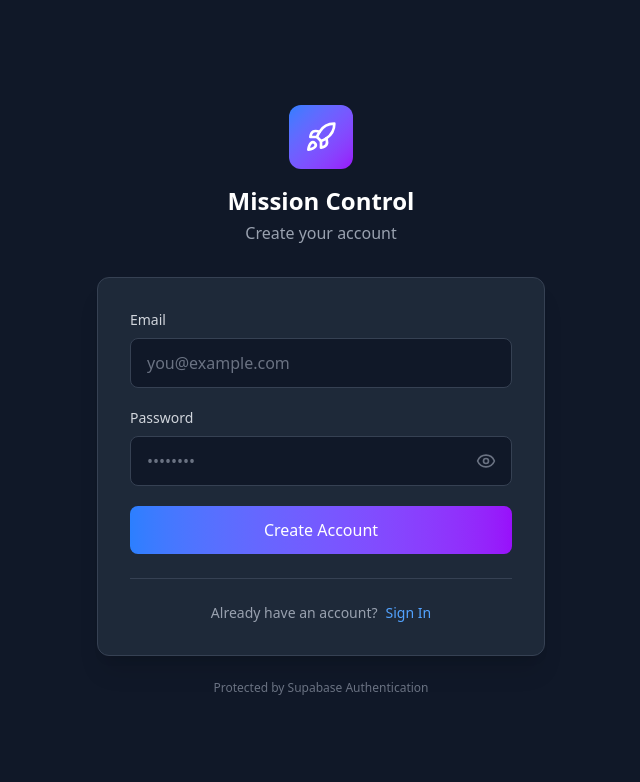
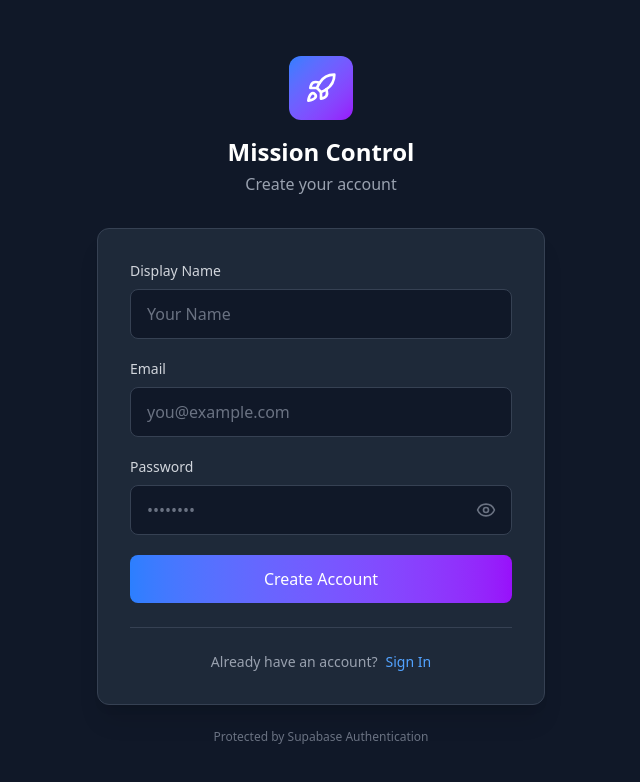
Before and after one commit to webcanvasai/mission-control-frontend, a React (Vite) app: page /login in a window 1280 px wide. Both pictures are taken after a click on the button "Sign Up". Shown: the top 782 px of the page, without its empty margins (319-959 px from the left). Built offline with nearby package versions, Linux system fonts and the light colour scheme.

Commit message:
Add display name support to signup and UI
- Added display name field to signup form
- Pass display name to Supabase user metadata
- Show display name in header instead of email
- Fallback to email if no display name set

```diff
--- a/src/components/Header.tsx
+++ b/src/components/Header.tsx
@@ -54,7 +54,7 @@ export function Header() {
             <div className="flex items-center gap-3">
               <div className="text-right">
                 <p className="text-sm text-white font-medium truncate max-w-[150px]">
-                  {user.email}
+                  {user.user_metadata?.display_name || user.email}
                 </p>
                 {role && (
                   <span className={`inline-flex items-center gap-1 text-xs px-2 py-0.5 rounded-full border ${ROLE_COLORS[role]}`}>
--- a/src/contexts/AuthContext.tsx
+++ b/src/contexts/AuthContext.tsx
@@ -11,7 +11,7 @@ interface AuthContextType {
   role: UserRole | null;
   loading: boolean;
   signIn: (email: string, password: string) => Promise<{ error: AuthError | null }>;
-  signUp: (email: string, password: string) => Promise<{ error: AuthError | null }>;
+  signUp: (email: string, password: string, displayName?: string) => Promise<{ error: AuthError | null }>;
   signOut: () => Promise<void>;
   canEdit: boolean;
   canDelete: boolean;
--- a/src/pages/LoginPage.tsx
+++ b/src/pages/LoginPage.tsx
@@ -7,6 +7,7 @@ import { Rocket, Loader2, AlertCircle, Eye, EyeOff } from 'lucide-react';
 export function LoginPage() {
   const [email, setEmail] = useState('');
   const [password, setPassword] = useState('');
+  const [displayName, setDisplayName] = useState('');
   const [isSignup, setIsSignup] = useState(false);
   const [loading, setLoading] = useState(false);
   const [error, setError] = useState<string | null>(null);
@@ -28,7 +29,7 @@ export function LoginPage() {
 
     try {
       if (isSignup) {
-        const { error } = await signUp(email, password);
+        const { error } = await signUp(email, password, displayName);
         if (error) {
           setError(error.message);
         } else {
@@ -85,6 +86,25 @@ export function LoginPage() {
           )}
 
           <form onSubmit={handleSubmit} className="space-y-5">
+            {/* Display Name (signup only) */}
+            {isSignup && (
+              <div>
+                <label htmlFor="displayName" className="block text-sm font-medium text-gray-300 mb-2">
+                  Display Name
+                </label>
+                <input
+                  id="displayName"
+                  type="text"
+                  value={displayName}
+                  onChange={(e) => setDisplayName(e.target.value)}
+                  placeholder="Your Name"
+                  required
+                  autoComplete="name"
+                  className="w-full px-4 py-3 bg-gray-900 border border-gray-700 rounded-lg text-white placeholder-gray-500 focus:outline-none focus:ring-2 focus:ring-blue-500 focus:border-transparent transition-all"
+                />
+              </div>
+            )}
+
             {/* Email */}
             <div>
               <label htmlFor="email" className="block text-sm font-medium text-gray-300 mb-2">
```
